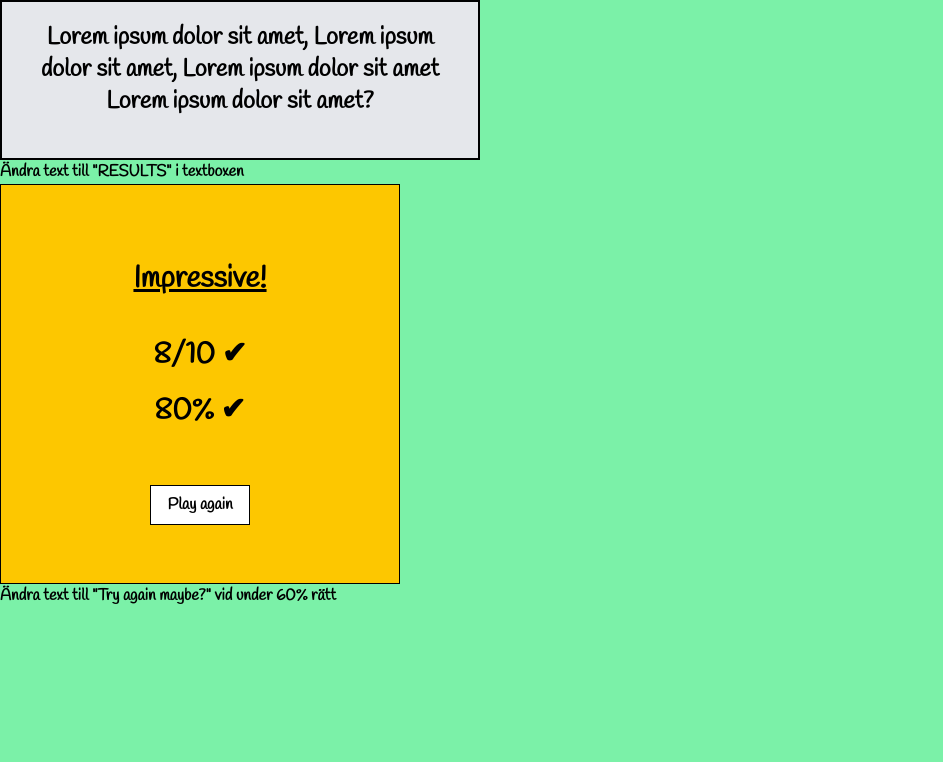
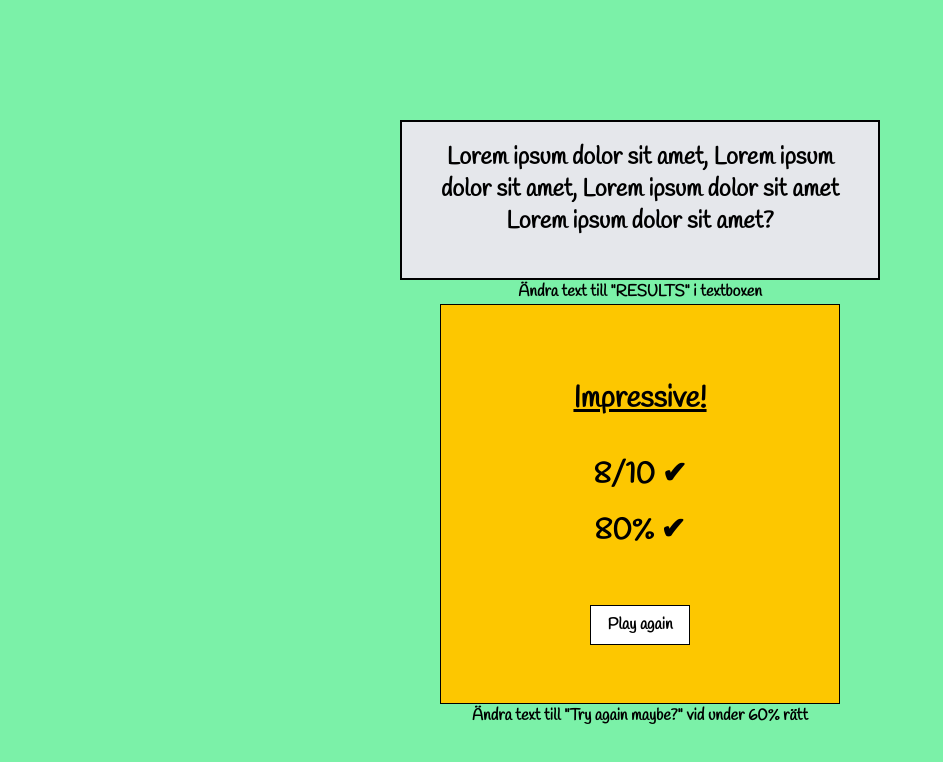
Before and after one commit to smnmnssn/my-react-app, a React (Vite) app: page /resultpage in a window 1280 px wide. Shown: the top 762 px of the page, without its empty margins (0-943 px from the left). Built offline with nearby package versions, Linux system fonts and the light colour scheme; a web font is replaced by a local one.

Commit message:
centered items

```diff
--- a/src/Pages/QuizPage.tsx
+++ b/src/Pages/QuizPage.tsx
@@ -4,7 +4,7 @@
 
 export default function QuizPage() {
   return (
-    <div className="flex flex-col">
+    <div className="flex flex-col items-center pt-30">
       <QuestionNumber />
       <QuestionTextBox />
       <QuestionAnswerBox />
--- a/src/Pages/ResultPage.tsx
+++ b/src/Pages/ResultPage.tsx
@@ -3,7 +3,7 @@
 
 export default function ResultPage() {
   return (
-    <div>
+    <div className="flex flex-col items-center pt-30">
       <QuestionTextBox /> Ändra text till "RESULTS" i textboxen
       <ResultBox /> Ändra text till "Try again maybe?" vid under 60% rätt
     </div>
```
